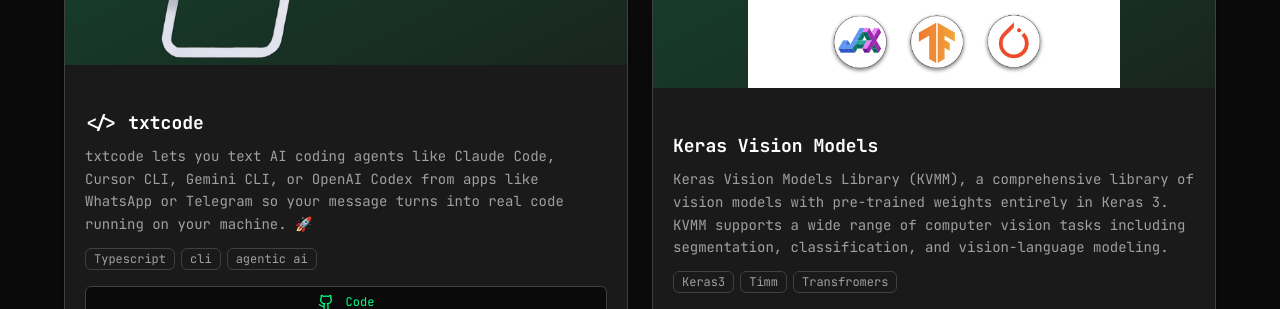
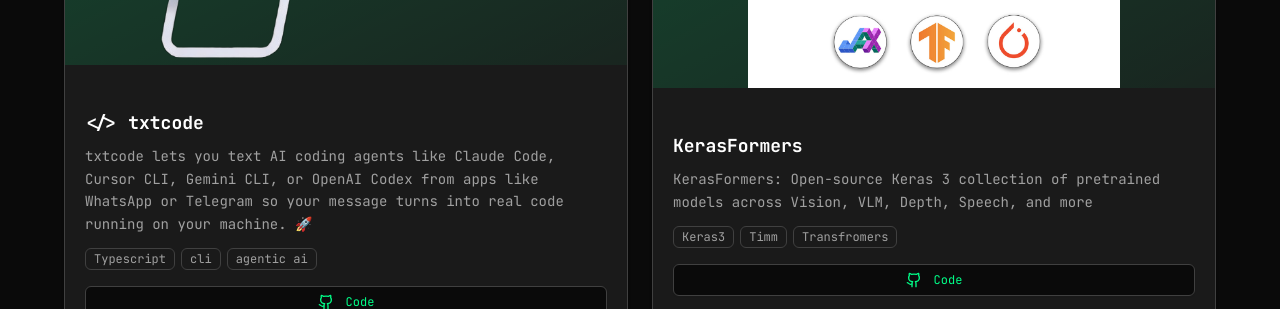
Before and after one commit to IMvision12/portfolio, a Next.js app: page / in a window 1280 px wide. Shown: the part 1640-1949 px from the top of the page. Built offline with nearby package versions, Linux system fonts and the light colour scheme.

Commit message:
Update projects data and improve component structure

```diff
--- a/src/components/custom/projects-section.tsx
+++ b/src/components/custom/projects-section.tsx
@@ -16,11 +16,11 @@
     github: "https://github.com/IMvision12/txtcode",
   },
   {
-    title: "Keras Vision Models",
-    description: "Keras Vision Models Library (KVMM), a comprehensive library of vision models with pre-trained weights entirely in Keras 3. KVMM supports a wide range of computer vision tasks including segmentation, classification, and vision-language modeling.",
+    title: "KerasFormers",
+    description: "KerasFormers: Open-source Keras 3 collection of pretrained models across Vision, VLM, Depth, Speech, and more",
     image: "/images/keras.jpg",
     tags: ["Keras3", "Timm", "Transfromers"],
-    github: "https://github.com/IMvision12/keras-vision-models",
+    github: "https://github.com/IMvision12/KerasFormers",
   },
   {
     title: "Chat with PDFs using LLMs",
```
